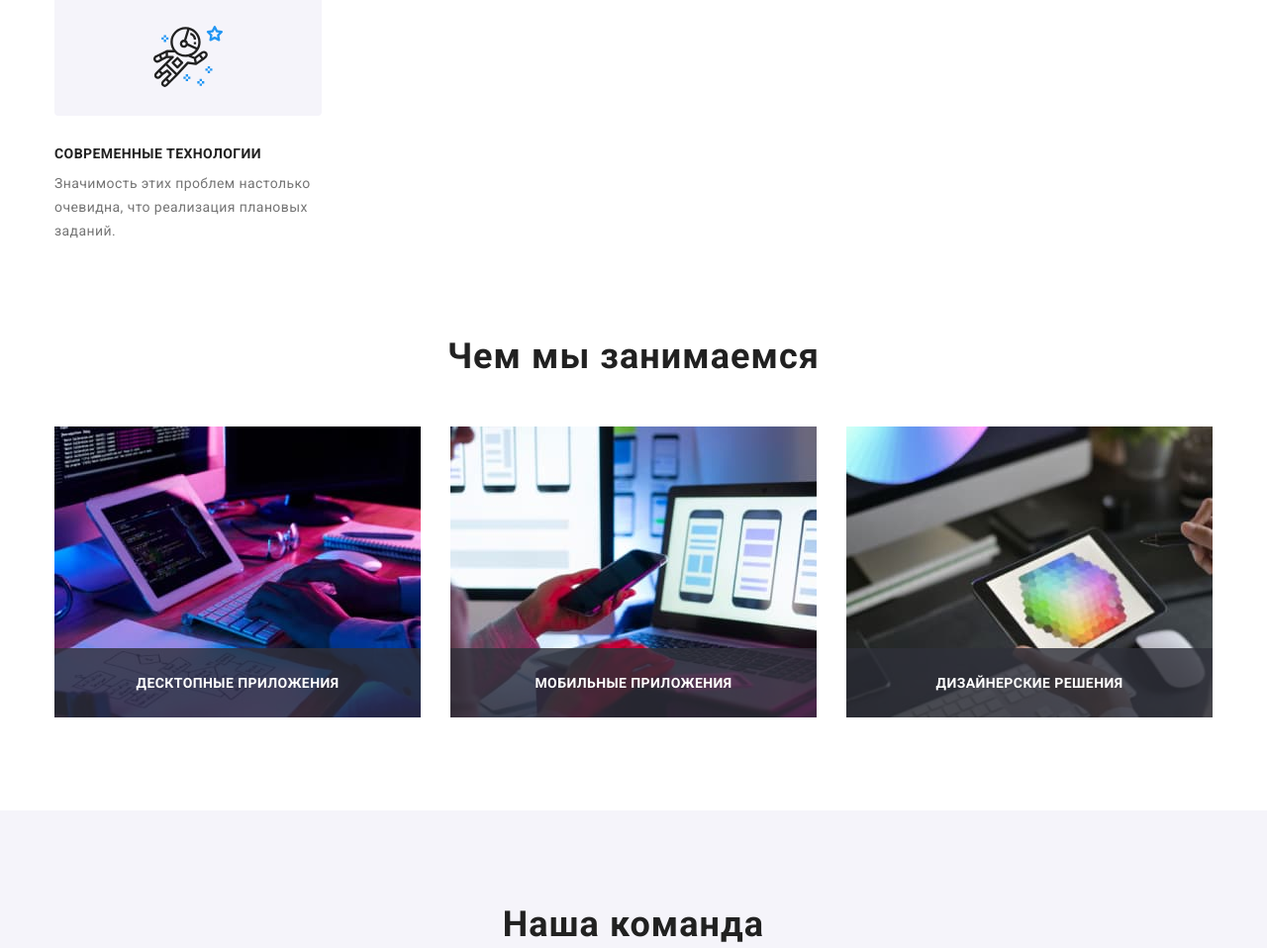
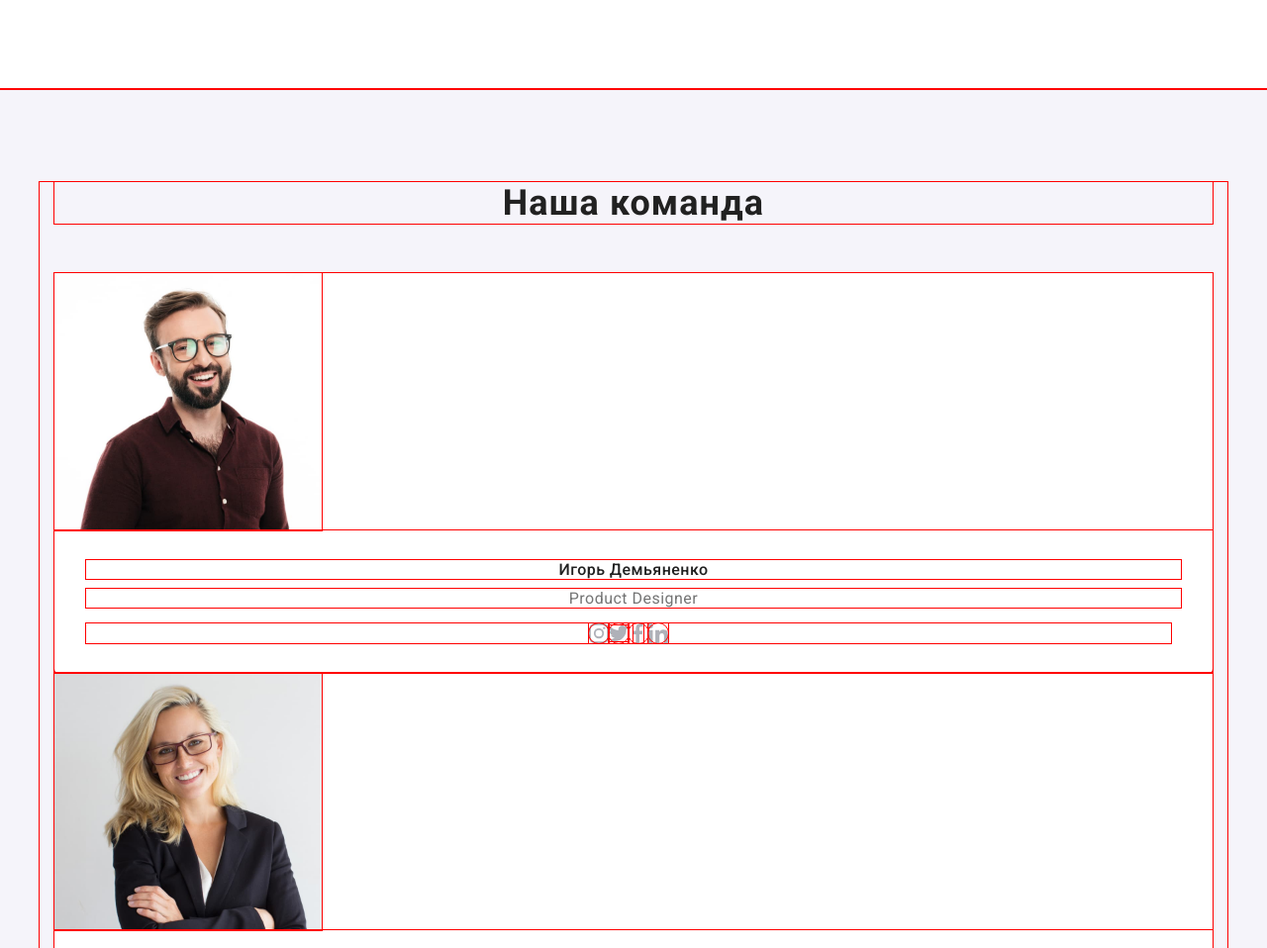
Before and after one commit to denis-gavrilenko0910/goit-markup-hw-08, a plain HTML site: page index.html in a window 1280 px wide. Shown: the part 1601-2559 px from the top of the page at 99% size. Drawn offline with nearby package versions, Linux system fonts and the light colour scheme.

Commit message:
responsive features

```diff
--- a/sass/basis/_body.scss
+++ b/sass/basis/_body.scss
@@ -14,12 +14,15 @@
   list-style: none;
   text-decoration-line: none;
 }
-
+* {
+  outline: 1px solid red;
+}
 .container {
   margin-left: auto;
   margin-right: auto;
   padding-left: 15px;
   padding-right: 15px;
+
   @media screen and (min-width: 480px) {
     width: 480px;
   }
@@ -31,8 +34,15 @@
   }
 }
 .section {
-  padding-top: 94px;
-  padding-bottom: 94px;
+  padding: 60px 0px;
+
+  @media screen and (min-width: 768px) {
+    padding-top: 67px;
+    padding-bottom: 53px;
+  }
+  @media screen and (min-width: 1200px) {
+    padding: 94px 0px;
+  }
 }
 body {
   font-family: 'Roboto', sans-serif;
--- a/sass/components/_features.scss
+++ b/sass/components/_features.scss
@@ -1,20 +1,31 @@
 .features {
   margin: 0px;
   padding: 0px;
-}
-.features {
-  margin-bottom: 94px;
-}
 
-.features-list {
-  max-width: 270px;
-  margin-right: 30px;
-
-  &:nth-child(4n) {
-    margin-right: 0px;
+  @media screen and (min-width: 768px) {
+    display: flex;
+    flex-wrap: wrap;
+    margin: -15px;
+  }
+  @media screen and (min-width: 1200px) {
+    margin-bottom: 94px;
   }
 }
+.features-list {
+  @media screen and (max-width: 767px) {
+    &:not(:last-child) {
+      margin-bottom: 30px;
+    }
+  }
+  @media screen and (min-width: 768px) {
+    width: calc((100% - 4 * 15px) / 2);
+    margin: 15px;
+  }
 
+  @media screen and (min-width: 1200px) {
+    width: calc((100% - 8 * 15px) / 4);
+  }
+}
 .features-background {
   display: flex;
   margin-bottom: 30px;
--- a/sass/components/_hero.scss
+++ b/sass/components/_hero.scss
@@ -8,7 +8,6 @@
 
   text-align: center;
 
-  font-family: 'Roboto' sans-serif;
   font-style: normal;
   font-weight: 900;
   font-size: 44px;
--- a/sass/components/_team.scss
+++ b/sass/components/_team.scss
@@ -4,19 +4,15 @@
 .team {
   margin: 0px;
   padding: 0px;
-  @media screen and (min-width: 480px) {
-    width: 480px;
-  }
-  @media screen and (min-width: 768px) {
-    width: 768px;
-    display: flex;
-    flex-wrap: wrap;
-  }
-  @media screen and (min-width: 1200px) {
-    width: 1170px;
-    display: flex;
-    flex-wrap: wrap;
-  }
+}
+.team-list {
+  margin: 0px;
+  padding: 0px;
+
+  background-color: $main-background-color;
+  box-shadow: 0px 1px 3px rgba(0, 0, 0, 0.12), 0px 1px 1px rgba(0, 0, 0, 0.14),
+    0px 2px 1px rgba(0, 0, 0, 0.2);
+  border-radius: 0px 0px 4px 4px;
 }
 .names,
 .profession,
@@ -48,52 +44,15 @@
   line-height: 19px;
   letter-spacing: 0.03em;
 }
-.team-list {
-  margin-bottom: 30px;
-  @media screen and (min-width: 480px) {
-  }
-  @media screen and (min-width: 768px) {
-    width: 354px;
 
-    margin-right: 30px;
-    &:nth-child(2n) {
-      margin-right: 0px;
-    }
-  }
-
-  @media screen and (min-width: 1200px) {
-    width: 270px;
-    &:nth-child(2n) {
-      margin-right: 30px;
-    }
-    &:nth-child(4n) {
-      margin-right: 0px;
-    }
-    margin-bottom: 0px;
-    text-align: center;
-
-    background-color: $main-background-color;
-  }
-  box-shadow: 0px 1px 3px rgba(0, 0, 0, 0.12), 0px 1px 1px rgba(0, 0, 0, 0.14),
-    0px 2px 1px rgba(0, 0, 0, 0.2);
-  border-radius: 0px 0px 4px 4px;
-}
 .photo {
   display: block;
-  @media screen and (min-width: 480px) {
-    width: 100%;
-  }
-  @media screen and (min-width: 768px) {
-    width: 100%;
-  }
-  @media screen and (min-width: 1200px) {
-    width: 100%;
-  }
 }
 .team-elements {
-  @media screen and (min-width: 480px) {
-    padding: 27px 122px;
-  }
+  align-items: center;
+  justify-content: center;
+  padding: 27px 122px;
+
   @media screen and (min-width: 768px) {
     padding: 27px 74px;
   }
@@ -103,16 +62,14 @@
 }
 .socials {
   display: flex;
-}
-.socials-list {
-  width: 44px;
-  height: 44px;
+  flex-wrap: wrap;
+  justify-content: center;
+
   margin-right: 10px;
 }
 .link {
   display: flex;
-  width: 44px;
-  height: 44px;
+
   border-radius: 50%;
 
   align-items: center;
--- a/sass/components/_work-examples.scss
+++ b/sass/components/_work-examples.scss
@@ -1,11 +1,9 @@
 .work-heading {
   display: none;
   @media screen and (min-width: 480px) {
-    width: 480px;
     display: none;
   }
   @media screen and (min-width: 768px) {
-    width: 768px;
     display: none;
   }
   @media screen and (min-width: 1200px) {
@@ -30,15 +28,13 @@
   padding: 0px;
   display: none;
   @media screen and (min-width: 480px) {
-    width: 480px;
     display: none;
   }
   @media screen and (min-width: 768px) {
-    width: 768px;
     display: none;
   }
   @media screen and (min-width: 1200px) {
-    width: 1200px;
+    width: 1170px;
     display: flex;
     flex-wrap: wrap;
   }
```
Also changed, not shown: css/main.css, css/main.min.css, css/portfolio.css, css/portfolio.min.css, css/studio.css, css/studio.min.css, 6 other files.
